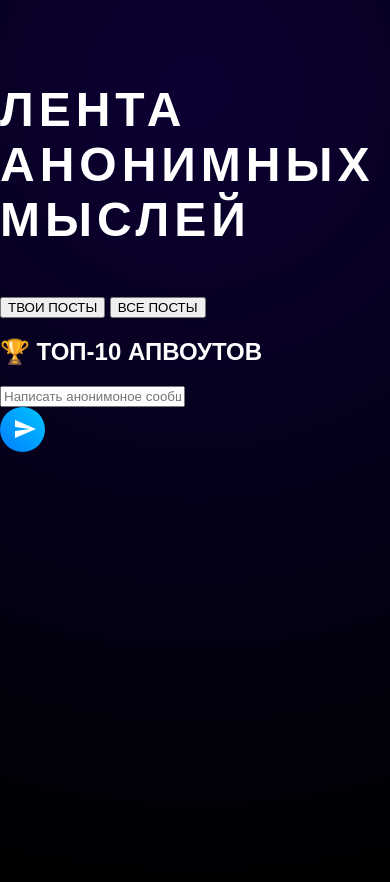
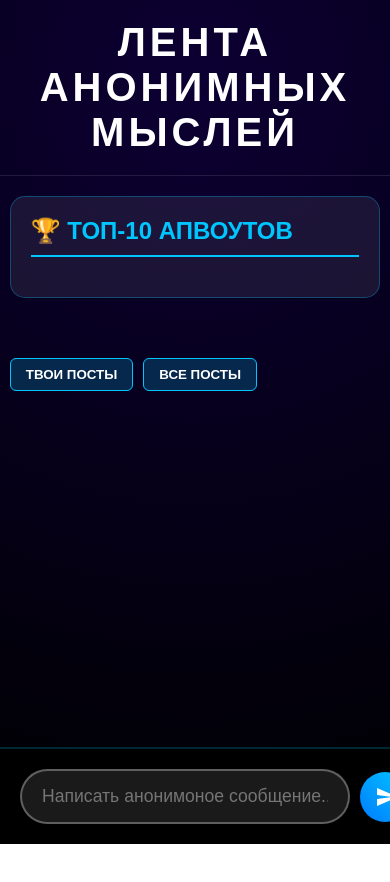
Before and after one commit to dioscaridos37/STENANON, a plain HTML site: page index.html in a window 390 px wide. After the commit the page ends 844 px from the top, so only its background shows below. Drawn offline with Linux system fonts and the light colour scheme; no server answers.

Commit message:
styles.css

```diff
--- a/styles.css
+++ b/styles.css
@@ -1,5 +1,8 @@
-/* ОБЩИЕ СТИЛИ И ФОН */
+/* ================================================= */
+/* 1. ОБЩИЕ СТИЛИ И ФОН */
+/* ================================================= */
 body {
+    /* Фоновые стили остались прежними, для сохранения атмосферы */
     background: radial-gradient(circle at 50% 10%, #0c0033 0%, #000000 100%);
     color: #ffffff;
     font-family: Arial, sans-serif;
@@ -7,104 +10,100 @@ body {
     padding: 0;
     min-height: 100vh;
     display: flex;
-    justify-content: center;
-    align-items: flex-start;
-    padding-top: 50px;
+    flex-direction: column; /* Главный контейнер для шапки, контента и футера */
 }
 
-.anon-wall {
-    width: 90%;
-    max-width: 1200px;
+header {
     text-align: center;
+    padding: 20px 0;
+    border-bottom: 1px solid rgba(255, 255, 255, 0.1);
 }
 
 header h1 {
-    font-size: 3em;
-    margin-bottom: 50px;
-    letter-spacing: 5px;
+    font-size: 2.5em;
+    margin: 0;
+    letter-spacing: 4px;
 }
 
-/* СТИЛИ КОНТЕЙНЕРА ВВОДА */
-.input-container {
+/* ================================================= */
+/* 2. МАКЕТ КОЛОНОК (GRID/FLEX) */
+/* ================================================= */
+.feed-layout {
     display: flex;
-    justify-content: center;
-    align-items: center;
-    width: 60%;
-    max-width: 500px;
-    margin: 0 auto 80px;
-    background: rgba(255, 255, 255, 0.1);
-    border-radius: 30px;
-    padding: 5px;
-    border: 2px solid rgba(255, 255, 255, 0.3);
+    max-width: 1400px;
+    width: 95%;
+    margin: 20px auto 100px; /* Отступ снизу для фиксированного ввода */
+    gap: 40px;
+    flex-grow: 1; /* Растягиваем, чтобы занимал доступное место */
 }
 
-.input-container input {
+/* 2.1. ГЛАВНАЯ ЛЕНТА (По центру) */
+.main-feed {
     flex-grow: 1;
-    background: transparent;
-    border: none;
-    padding: 15px 20px;
-    color: #ffffff;
-    font-size: 1.1em;
-    outline: none;
+    max-width: 700px; /* Ограничиваем ширину ленты */
 }
 
-.input-container input::placeholder {
-    color: rgba(255, 255, 255, 0.7);
+.posts-list {
+    display: flex;
+    flex-direction: column; /* Посты идут сверху вниз */
+    gap: 20px;
 }
 
-.send-button {
-    background: linear-gradient(45deg, #007bff, #00c6ff);
-    border: none;
-    border-radius: 50%;
-    width: 45px;
-    height: 45px;
-    display: flex;
-    justify-content: center;
-    align-items: center;
-    cursor: pointer;
-    margin-right: 5px;
-    transition: transform 0.2s;
+/* 2.2. ТОП-КОЛОНКА (Справа) */
+.top-posts-sidebar {
+    width: 300px;
+    min-width: 300px;
+    padding: 20px;
+    background: rgba(255, 255, 255, 0.08);
+    border-radius: 15px;
+    border: 1px solid rgba(0, 198, 255, 0.3);
+    position: sticky; /* Закрепляем при прокрутке */
+    top: 20px;
+    max-height: 80vh;
+    overflow-y: auto; /* Прокрутка для колонки, если много постов */
 }
 
-.send-button:hover {
-    transform: scale(1.05);
+.top-posts-sidebar h2 {
+    font-size: 1.5em;
+    color: #00c6ff;
+    border-bottom: 2px solid #00c6ff;
+    padding-bottom: 10px;
+    margin-top: 0;
+    margin-bottom: 20px;
 }
 
-.send-button svg {
-    color: #ffffff;
-    transform: translate(2px, 0); /* Сдвинуть, чтобы выглядело как ракета */
+#top-posts-container .post {
+    margin-bottom: 15px;
+    /* Убираем лишние тени для более компактного вида */
+    box-shadow: none;
+    border: none;
+    background: rgba(255, 255, 255, 0.05);
 }
 
-/* СТИЛИ СООБЩЕНИЙ (ПОСТОВ) */
-.posts-grid {
-    display: grid;
-    /* Устанавливаем положение сообщений в 2D пространстве для имитации дизайна */
-    grid-template-areas:
-        "empty-1 post-2 empty-2 post-4"
-        "post-1 input-area post-3 empty-3";
-    gap: 30px;
-    position: relative;
-    padding: 50px 0;
-}
-
+/* ================================================= */
+/* 3. СТИЛИ ПОСТОВ (Блоков) */
+/* ================================================= */
 .post {
     background: rgba(255, 255, 255, 0.15);
     backdrop-filter: blur(5px);
     padding: 15px 25px;
-    border-radius: 20px;
+    border-radius: 15px;
     text-align: left;
-    min-width: 150px;
     border: 1px solid rgba(255, 255, 255, 0.2);
-    box-shadow: 0 4px 10px rgba(0, 0, 0, 0.3);
-    /* Анимация и плавный переход для эффекта "потока" */
-    transition: all 0.3s ease;
+    /* Неоновая обводка */
+    box-shadow: 0 0 5px rgba(0, 198, 255, 0.5), 0 0 10px rgba(0, 198, 255, 0.3);
+    transition: box-shadow 0.3s, transform 0.3s;
+    position: relative;
+}
 
-    /* Добавляем эффект неоновой обводки */
-    box-shadow: 0 0 5px rgba(0, 198, 255, 0.5), 0 0 10px rgba(0, 198, 255, 0.3);
+.post:hover {
+    box-shadow: 0 0 10px rgba(0, 198, 255, 0.8), 0 0 20px rgba(0, 198, 255, 0.5);
+    transform: translateY(-2px);
 }
 
 .post p {
     margin: 0 0 10px 0;
+    word-wrap: break-word;
 }
 
 .post-footer {
@@ -114,27 +113,130 @@ header h1 {
     color: rgba(255, 255, 255, 0.7);
 }
 
-.votes {
-    color: #00c6ff; /* Цвет для апвоутов */
+.votes, .likes {
+    cursor: pointer;
+    transition: all 0.2s;
+    padding: 5px 10px;
+    border-radius: 5px;
     margin-right: 15px;
 }
 
-.likes {
-    color: #ff69b4; /* Цвет для сердечек */
+.votes { color: #00c6ff; }
+.likes { color: #ff69b4; }
+
+.voted {
+    opacity: 0.8;
+    font-weight: bold;
+    cursor: default !important;
 }
 
-/* Позиционирование постов для имитации изображения */
-.post-1 { grid-area: post-1; justify-self: start; transform: translate(50px, 0); }
-.post-2 { grid-area: post-2; justify-self: center; transform: translate(0, 50px); }
-.post-3 { grid-area: post-3; justify-self: end; transform: translate(-20px, -50px); }
-.post-4 { grid-area: post-4; justify-self: end; transform: translate(100px, 0); }
+.delete-button {
+    position: absolute; top: 5px; right: 5px; background: none; border: none;
+    color: rgba(255, 255, 255, 0.5); font-size: 1.2em; cursor: pointer;
+    transition: color 0.2s; line-height: 1; padding: 5px; z-index: 60;
+}
+.delete-button:hover { color: #ff0000; }
 
+/* ================================================= */
+/* 4. БЛОК ВВОДА (Внизу экрана) */
+/* ================================================= */
+.input-container-footer {
+    position: fixed; /* Закрепляем внизу */
+    bottom: 0;
+    left: 0;
+    width: 100%;
+    display: flex;
+    justify-content: center;
+    align-items: center;
+    padding: 20px;
+    background: rgba(0, 0, 0, 0.8);
+    backdrop-filter: blur(5px);
+    border-top: 2px solid rgba(0, 198, 255, 0.2);
+    z-index: 100;
+}
 
-/* Скрываем элемент ввода, так как он не является частью сетки для позиционирования */
-.input-container {
-    position: absolute;
-    top: 50%;
-    left: 50%;
-    transform: translate(-50%, -50%);
-    z-index: 10;
+.input-container-footer input {
+    flex-grow: 1;
+    max-width: 600px;
+    background: rgba(255, 255, 255, 0.1);
+    border: 2px solid rgba(255, 255, 255, 0.3);
+    border-radius: 30px;
+    padding: 15px 20px;
+    color: #ffffff;
+    font-size: 1.1em;
+    outline: none;
+    margin-right: 10px;
 }
+
+.send-button {
+    background: linear-gradient(45deg, #007bff, #00c6ff);
+    border: none;
+    border-radius: 50%;
+    width: 50px;
+    height: 50px;
+    display: flex;
+    justify-content: center;
+    align-items: center;
+    cursor: pointer;
+    transition: transform 0.2s, box-shadow 0.2s;
+    flex-shrink: 0;
+}
+
+.send-button:hover {
+    transform: scale(1.05);
+    box-shadow: 0 0 10px #00c6ff;
+}
+
+.send-button svg {
+    color: #ffffff;
+    transform: translate(2px, 0);
+}
+
+/* Стили кнопок фильтра */
+.feed-controls {
+    display: flex;
+    gap: 10px;
+    margin-bottom: 20px;
+}
+
+.filter-button {
+    padding: 8px 15px;
+    background: rgba(0, 198, 255, 0.2);
+    color: #ffffff;
+    border: 1px solid #00c6ff;
+    border-radius: 6px;
+    cursor: pointer;
+    transition: all 0.3s;
+    font-weight: bold;
+}
+
+.filter-button:hover {
+    background: rgba(0, 198, 255, 0.4);
+}
+
+.active-filter {
+    background: #ff69b4 !important;
+    border: 1px solid #ff69b4 !important;
+    box-shadow: 0 0 10px #ff69b4;
+}
+
+/* Адаптация для мобильных устройств */
+@media (max-width: 900px) {
+    .feed-layout {
+        flex-direction: column;
+        margin-bottom: 120px; /* Увеличиваем отступ */
+    }
+
+    .top-posts-sidebar {
+        width: auto;
+        min-width: unset;
+        position: static; /* Убираем sticky на мобильных */
+        max-height: unset;
+        margin-bottom: 20px;
+        order: -1; /* Показываем Топ-10 сверху на мобильных */
+    }
+
+    .input-container-footer input {
+        width: 80%;
+    }
+}
```
